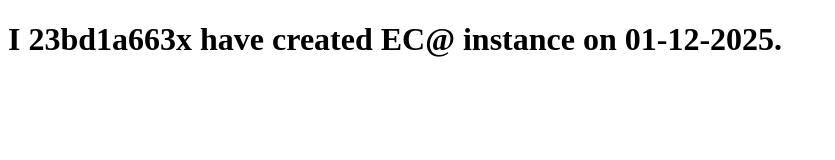
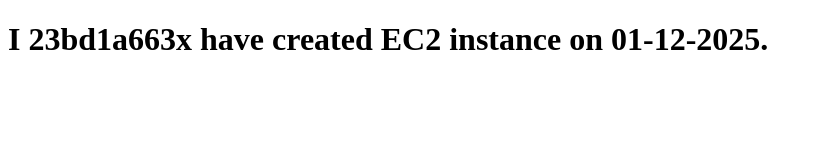
Before and after one commit to theweekend0006/AWS, a plain HTML site: page index.html in a window 1280 px wide. Shown: the whole page, without its empty margins (0-835 px from the left). Drawn offline with Linux system fonts and the light colour scheme.

Commit message:
Update index.html

```diff
--- a/index.html
+++ b/index.html
@@ -7,7 +7,7 @@
 </head>
 <body>
     <h1>
-        I 23bd1a663x have created EC@ instance on 01-12-2025.
+        I 23bd1a663x have created EC2 instance on 01-12-2025.
     </h1>
 </body>
 </html>
```
